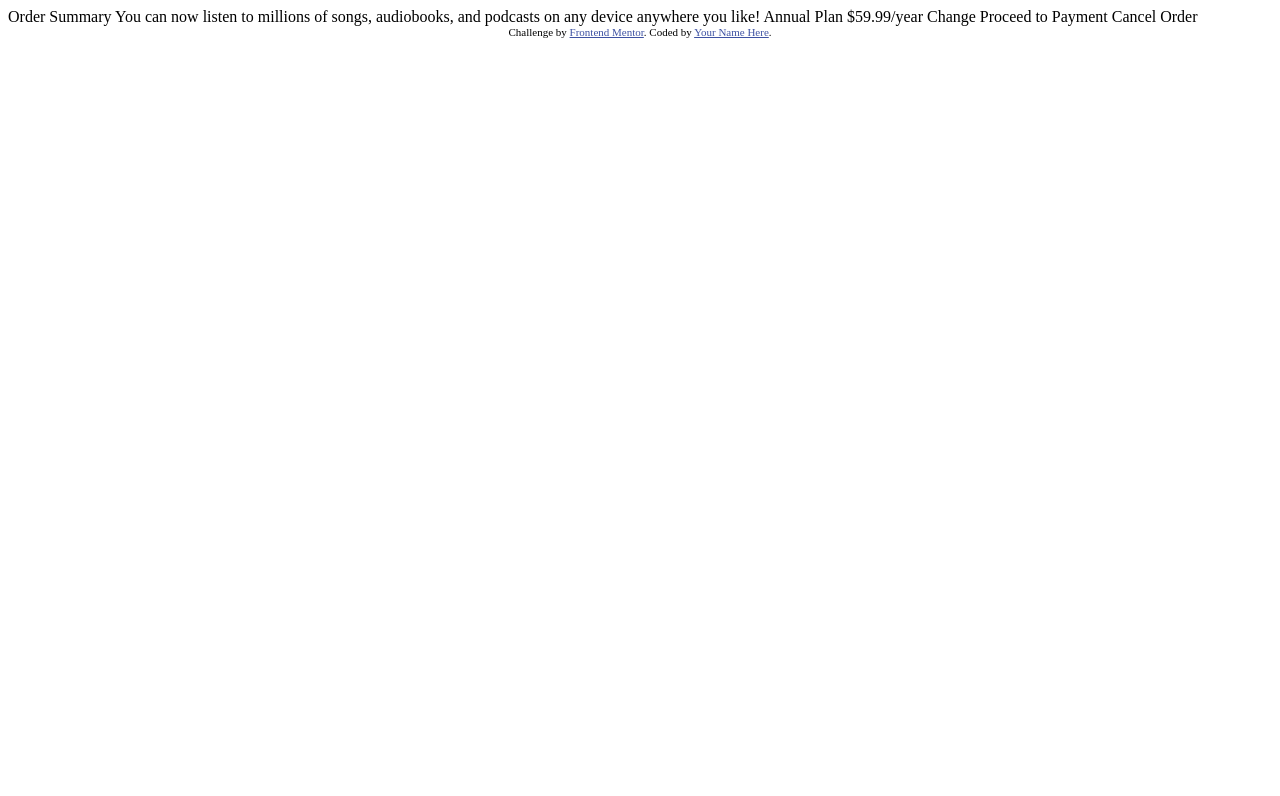
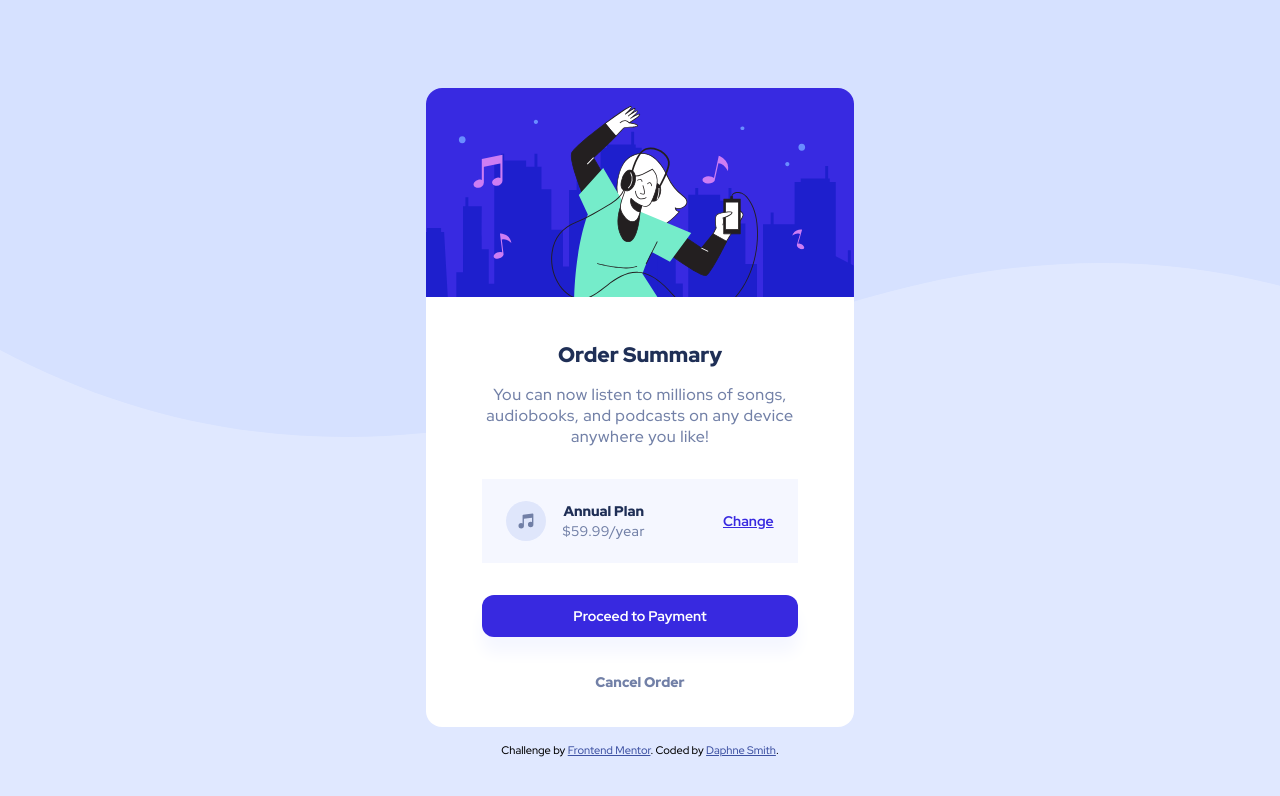
Before and after one commit to Daphne816/Order-Summary-Component, a plain HTML site: page index.html in a window 1280 px wide. Drawn offline with Linux system fonts and the light colour scheme.

Commit message:
Completed submission

```diff
--- /dev/null
+++ b/css/style.css
@@ -0,0 +1,194 @@
+/*Web Fonts*/
+@import url('https://fonts.googleapis.com/css2?family=Red+Hat+Display:wght@500;700;900&display=swap');
+
+/*Custom Variables/ Colors*/
+:root {
+    /*Primary pale blue*/
+    --clr-primary-pale: hsl(225, 100%, 94%);
+
+    /*Primary bright blue*/
+    --clr-primary-bright: hsl(245, 75%, 52%);
+
+    /*Light purple*/
+    --clr-primary-purple: hsl(244, 47%, 61%);
+
+    /*Neutral very pale blue*/
+    --clr-neutral-pale: hsl(225, 100%, 98%);
+
+    /*Neutral desaturated blue*/
+    --clr-neutral-desaturated: hsl(224, 23%, 55%);
+
+
+    /*Neutral dark blue*/
+    --clr-neutral-dark: hsl(223, 47%, 23%);
+}
+
+/*Desktop*/
+/*Tested at 1440x900px*/
+
+* {box-sizing: border-box;}
+
+body {
+    background-image: url("../images/pattern-background-desktop.svg");
+    background-repeat: no-repeat;
+    background-color: var(--clr-primary-pale);
+    font-family: 'Red Hat Display', sans-serif;
+}
+
+#order-summary {
+    background-color: white;
+    width: 427.2px;
+    border-radius: 1rem;
+    margin-top: 5.5rem;
+    font-size: 14px;
+    margin-inline: auto;
+}
+
+#order-summary>* {
+    margin-inline: 3.5rem;
+    text-align: center;
+    text-decoration: none;
+}
+
+
+#order-summary img {
+    width: 100%;
+    border-top-left-radius: 1rem;
+    border-top-right-radius: 1rem;
+    margin-inline: 0;
+}
+
+#order-summary h1 {
+    margin-top: 2.5rem;
+    font-weight: 900;
+    color: var(--clr-neutral-dark);
+    margin-bottom: 1rem;
+}
+
+#order-summary p {
+    font-size: 16px;
+    color: var(--clr-neutral-desaturated);
+    letter-spacing: .5px;
+    font-weight: 500;
+}
+
+#plan {
+    display: flex;
+    background-color: var(--clr-neutral-pale);
+    margin-block: 2rem;
+    padding-block: .5rem;
+    padding-inline: 1.5rem;
+    align-items: center;
+}
+
+#plan img {
+    width: 15%; height: 15%;
+
+}
+
+#plan p {
+    line-height: 1.25rem;
+    margin-left: 1rem;
+    font-size: 14px;
+}
+
+.plan-name {
+    color: var(--clr-neutral-dark);
+    font-weight: 900;
+    letter-spacing: normal;
+    display: block;
+}
+
+#plan a {
+    margin-left: auto;
+    color: var(--clr-primary-bright);
+    font-weight: 700;
+}
+
+#plan a:hover {
+    color: var(--clr-primary-purple);
+    text-decoration: none;
+}
+
+#payment-btn {
+    background-color: var(--clr-primary-bright);
+    color: white;
+    display: block;
+    padding-block: .75rem;
+    border-radius: .75rem;
+    font-weight: 700;
+    box-shadow: 0px 1rem 1rem var(--clr-neutral-pale);
+}
+
+#payment-btn:hover {
+    background-color: var(--clr-primary-purple);
+}
+
+#cancel {
+    color: var(--clr-neutral-desaturated);
+    font-weight: 900;
+    display: block;
+    padding-block: 2.25rem;
+}
+
+#cancel:hover {
+    color: var(--clr-neutral-dark);
+}
+
+.attribution {
+    font-size: 11px; text-align: center;
+    margin-top: 1rem;
+}
+
+.attribution a {
+    color: hsl(228, 45%, 44%);
+}
+
+/*Mobile*/
+/*Tested at 375x667px*/
+@media screen and (max-width: 375px) {
+
+    #order-summary {
+        width: 323.1px;
+        margin-top: 4.25rem;
+    }
+
+    #order-summary h1 {
+        margin-top: 1.5rem;
+    }
+
+    #order-summary>* {
+        margin-inline: 1.75rem;
+    }
+
+    #order-summary p {
+        font-size: 15px;
+        line-height: 1.5rem;
+    }
+
+    #plan {
+        margin-block: 1.75rem;
+        padding-block: .25rem;
+        padding-inline: 1rem;
+    }
+
+    #plan img {
+        width: 20%; height: 20%;
+
+    }
+
+    #plan p, #plan a{
+        font-size: 13px;
+    }
+
+    #payment-btn {
+        padding-block: 1rem;
+    }
+
+    #cancel {
+        padding-block: 1.5rem;
+        font-size: 15px;
+    }
+
+
+}
--- a/index.html
+++ b/index.html
@@ -1,37 +1,33 @@
 <!DOCTYPE html>
 <html lang="en">
 <head>
-  <meta charset="UTF-8">
-  <meta name="viewport" content="width=device-width, initial-scale=1.0"> <!-- displays site properly based on user's device -->
-
-  <link rel="icon" type="image/png" sizes="32x32" href="./images/favicon-32x32.png">
-
-  <title>Frontend Mentor | Order summary card</title>
-
-  <!-- Feel free to remove these styles or customise in your own stylesheet 👍 -->
-  <style>
-    .attribution { font-size: 11px; text-align: center; }
-    .attribution a { color: hsl(228, 45%, 44%); }
-  </style>
+    <title>Order Summary Component</title>
+    <meta charset="utf-8">
+    <meta name="viewport" content="width=device-width, initial-scale=1.0">
+    <link type="text/css" rel="stylesheet" href="css/style.css">
+    <link rel="icon" type="image/png" href="images/favicon-32x32.png">
 </head>
 <body>
-
-  Order Summary
-
-  You can now listen to millions of songs, audiobooks, and podcasts on any
-  device anywhere you like!
-
-  Annual Plan
-  $59.99/year
-
-  Change
-
-  Proceed to Payment
-  Cancel Order
-
-  <div class="attribution">
-    Challenge by <a href="https://www.frontendmentor.io?ref=challenge" target="_blank">Frontend Mentor</a>.
-    Coded by <a href="#">Your Name Here</a>.
-  </div>
+    <section id="order-summary">
+        <img src="images/illustration-hero.svg">
+        <h1>Order Summary</h1>
+        <p>You can now listen to millions of songs, audiobooks, and podcasts on any device anywhere you like!</p>
+        <div id="plan">
+            <img src="images/icon-music.svg">
+            <p>
+                <span class="plan-name">Annual Plan</span>
+                <span class="plan-price">$59.99/year</span>
+            </p>
+            <a href="#">Change</a>
+        </div>
+        <a href="#" id="payment-btn">
+            <span>Proceed to Payment</span>
+        </a>
+        <a id="cancel" href="#">Cancel Order</a>
+    </section>
+    <div class="attribution">
+        Challenge by <a href="https://www.frontendmentor.io?ref=challenge" target="_blank">Frontend Mentor</a>.
+        Coded by <a href="#">Daphne Smith</a>.
+    </div>
 </body>
 </html>
```
